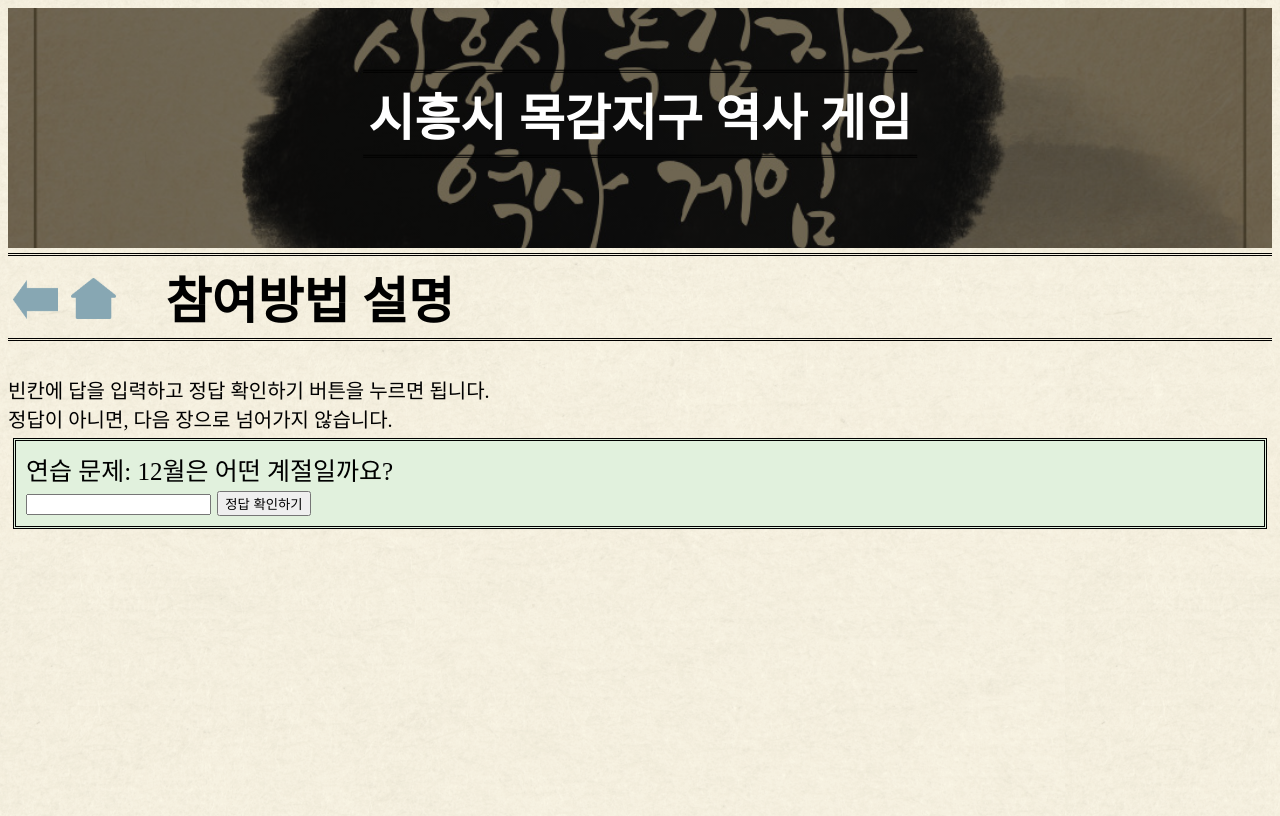
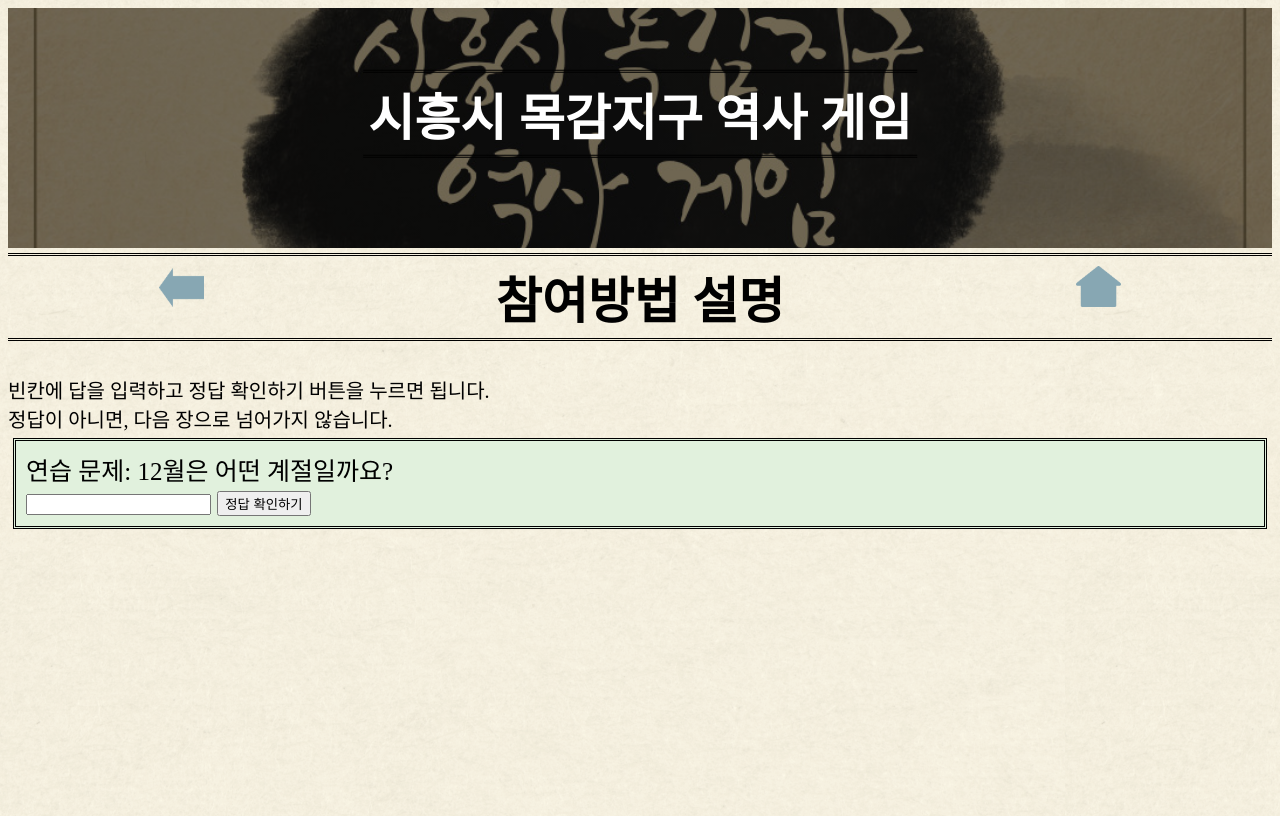
Before and after one commit to tjdls111/MokgamHistory, a plain HTML site: page 3desc.html in a window 1280 px wide. Drawn offline with Linux system fonts and the light colour scheme; a web font is replaced by a local one.

Commit message:
back, home button- flex

```diff
--- a/3desc.html
+++ b/3desc.html
@@ -23,7 +23,16 @@
         <h1 id="hero_text">시흥시 목감지구 역사 게임</h1>
       </div>
     </div>
-    <h1> <img src="back.png" width=45px onclick="location.href='2desc.html';">&nbsp<img src="home.png" width=45px onclick="location.href='index.html';"> &nbsp &nbsp참여방법 설명 </h1>
+
+
+    <h1>
+      <div class="button_and_title">
+      <span class="back_button"> <img src="back.png" width=45px onclick="location.href='2desc.html';"> </span>
+      참여방법 설명
+      <span class="home_button"> <img src="home.png" width=45px onclick="location.href='index.html';"> </span>
+      </div>
+    </h1>
+
 
     <main>
       <script>
--- a/style.css
+++ b/style.css
@@ -52,6 +52,13 @@ body{font-family:'Poor Story', serif;
 }
 
 
+.button_and_title
+{
+  display:flex;
+  justify-content: space-around;
+}
+
+
 #hero_text{
   color: white;
   background-color:inherit;
```
Also changed, not shown: 2desc.html (+9 -1 lines).
